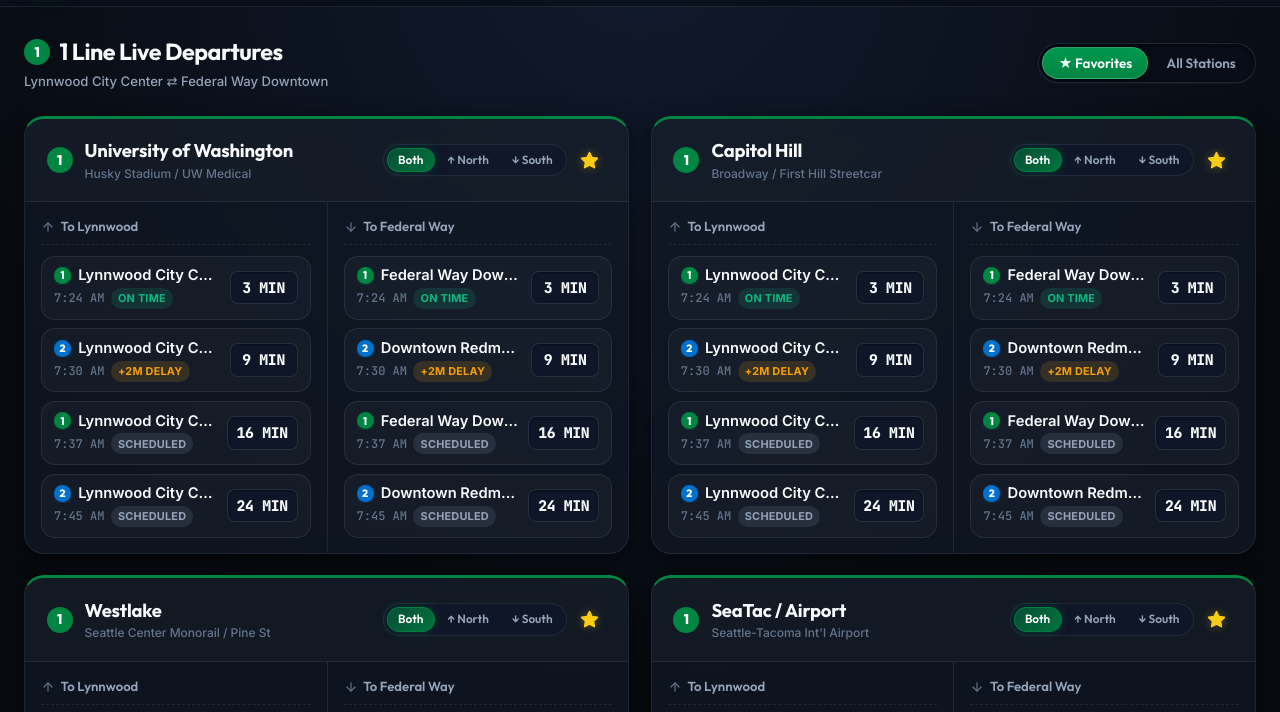
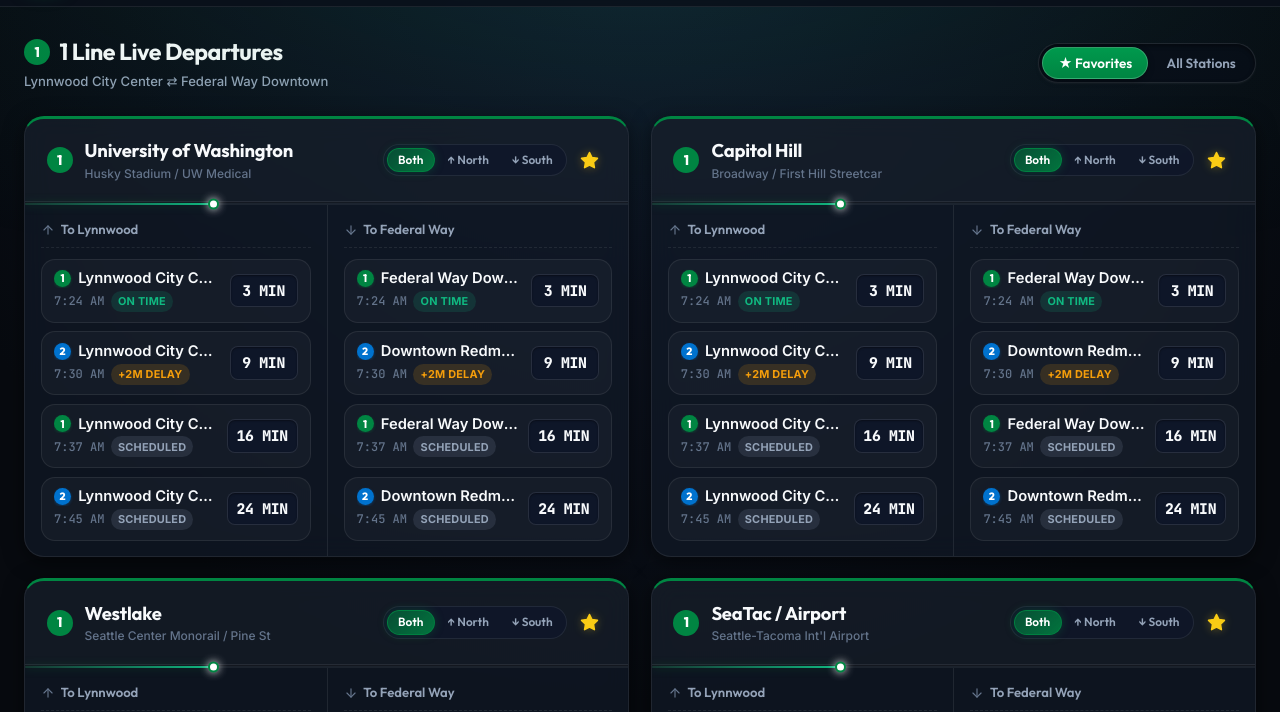
Before and after one commit to xuanmn/Seattle-Lightrail-Tracker, a website built with Vite: page index.html in a window 1280 px wide. Shown: the part 66-778 px from the top of the page. Built offline with nearby package versions, Linux system fonts and the light colour scheme; no server answers.

Commit message:
feat: add live train approach track animation and PWA manifest support

```diff
--- a/index.html
+++ b/index.html
@@ -12,6 +12,11 @@
   <meta name="theme-color" content="#0b0f17" />
   <meta name="apple-mobile-web-app-capable" content="yes" />
   <meta name="apple-mobile-web-app-status-bar-style" content="black-translucent" />
+  <meta name="apple-mobile-web-app-title" content="Link Tracker" />
+
+  <!-- Progressive Web App (PWA) -->
+  <link rel="manifest" href="./manifest.json" />
+  <link rel="apple-touch-icon" href="./icons/icon-192.svg" />
 
   <!-- Open Graph / Social Media Meta Tags -->
   <meta property="og:type" content="website" />
--- a/src/components/StationCard.ts
+++ b/src/components/StationCard.ts
@@ -19,6 +19,9 @@ export class StationCardComponent {
   private platformsEl!: HTMLElement;
   private platform1Container!: HTMLElement;
   private platform2Container!: HTMLElement;
+
+  private approachTrackWrap!: HTMLElement;
+  private approachBar!: HTMLElement;
 
   private directionFilter: StationDirectionFilter = 'both';
   private btnBoth!: HTMLButtonElement;
@@ -68,6 +71,7 @@ export class StationCardComponent {
   public setDirectionFilter(filter: StationDirectionFilter) {
     this.directionFilter = filter;
     this.updateDirectionFilterUI();
+    this.updateApproachTrack();
     this.callbacks.onDirectionFilterChange?.(this.station.id, filter);
   }
 
@@ -115,6 +119,8 @@ export class StationCardComponent {
       data.direction2.arrivals,
       data.direction2.platform.terminalDestination
     );
+
+    this.updateApproachTrack();
   }
 
   /**
@@ -139,6 +145,61 @@ export class StationCardComponent {
       if (row) {
         row.className = `departure-row ${badge.isNow ? 'arriving-soon' : ''}`;
       }
+    }
+
+    this.updateApproachTrack(now);
+  }
+
+  /**
+   * Updates the live approach track animation when a train is within 5 minutes.
+   */
+  private updateApproachTrack(now: number = (this.currentArrivals?.lastUpdated || Date.now())) {
+    if (!this.currentArrivals || !this.approachTrackWrap) return;
+
+    const candidateArrivals: TransitArrival[] = [];
+    if (this.directionFilter === 'both' || this.directionFilter === 'dir1') {
+      candidateArrivals.push(...(this.currentArrivals.direction1.arrivals || []));
+    }
+    if (this.directionFilter === 'both' || this.directionFilter === 'dir2') {
+      candidateArrivals.push(...(this.currentArrivals.direction2.arrivals || []));
+    }
+
+    if (candidateArrivals.length === 0) {
+      this.approachTrackWrap.classList.remove('active');
+      return;
+    }
+
+    let closestDiffMs = Infinity;
+    let closestArrival: TransitArrival | null = null;
+
+    for (const arr of candidateArrivals) {
+      const targetTime = arr.predictedDepartureTime || arr.scheduledDepartureTime;
+      const diff = targetTime - now;
+      if (diff > -25000 && diff < closestDiffMs) {
+        closestDiffMs = diff;
+        closestArrival = arr;
+      }
+    }
+
+    const APPROACH_WINDOW_MS = 5 * 60 * 1000; // 5 minutes
+
+    if (closestArrival && closestDiffMs <= APPROACH_WINDOW_MS) {
+      this.approachTrackWrap.classList.add('active');
+      const progress = Math.min(
+        100,
+        Math.max(0, ((APPROACH_WINDOW_MS - Math.max(0, closestDiffMs)) / APPROACH_WINDOW_MS) * 100)
+      );
+      this.approachBar.style.width = `${progress}%`;
+
+      const isLine2 =
+        closestArrival.routeName.includes('2') ||
+        closestArrival.destination.includes('Redmond') ||
+        closestArrival.destination.includes('Bellevue');
+
+      const isArriving = closestDiffMs <= 45000;
+      this.approachBar.className = `station-approach-bar ${isLine2 ? 'line-2-approach' : 'line-1-approach'} ${isArriving ? 'arriving-pulse' : ''}`;
+    } else {
+      this.approachTrackWrap.classList.remove('active');
     }
   }
 
@@ -345,6 +406,15 @@ export class StationCardComponent {
     this.platformsEl.appendChild(col2El);
 
     card.appendChild(header);
+
+    // Live Approach Track
+    this.approachTrackWrap = createElement('div', 'station-approach-track-wrap');
+    this.approachBar = createElement('div', 'station-approach-bar');
+    const approachTrain = createElement('div', 'station-approach-train');
+    this.approachBar.appendChild(approachTrain);
+    this.approachTrackWrap.appendChild(this.approachBar);
+    card.appendChild(this.approachTrackWrap);
+
     card.appendChild(this.platformsEl);
 
     this.setLoading();
--- a/src/main.ts
+++ b/src/main.ts
@@ -62,6 +62,7 @@ class TransitTrackerApp {
     this.settings = getSettings();
     this.activeLine = getActiveLine();
     this.pinnedIds = getPinnedStationIds();
+    document.body.dataset.activeLine = this.activeLine;
 
     this.initUI();
     this.setupVisibilityListener();
@@ -176,6 +177,7 @@ class TransitTrackerApp {
 
   private switchLine(line: TransitLineId) {
     this.activeLine = line;
+    document.body.dataset.activeLine = line;
     setActiveLine(line);
     this.header.setActiveLine(line);
     this.updateToolbarHeader();
--- a/src/styles/board.css
+++ b/src/styles/board.css
@@ -54,6 +54,77 @@
   justify-content: space-between;
   border-bottom: 1px solid var(--border-subtle);
   background: rgba(255, 255, 255, 0.02);
+}
+
+/* Live Approach Micro-Track (Active when train is <= 5 minutes away) */
+.station-approach-track-wrap {
+  width: 100%;
+  height: 3px;
+  background: rgba(255, 255, 255, 0.06);
+  position: relative;
+  overflow: visible;
+  display: none;
+  border-top: 1px solid rgba(0, 0, 0, 0.3);
+}
+
+.station-approach-track-wrap.active {
+  display: block;
+}
+
+.station-approach-bar {
+  height: 100%;
+  width: 0%;
+  border-radius: var(--radius-pill);
+  transition: width 0.9s linear;
+  position: relative;
+}
+
+.station-approach-bar.line-1-approach {
+  background: linear-gradient(90deg, rgba(0, 133, 66, 0.2) 0%, var(--st-green-light) 100%);
+  box-shadow: 0 0 10px var(--st-green-glow);
+}
+
+.station-approach-bar.line-2-approach {
+  background: linear-gradient(90deg, rgba(0, 114, 206, 0.2) 0%, var(--st-blue-light) 100%);
+  box-shadow: 0 0 10px var(--st-blue-glow);
+}
+
+.station-approach-train {
+  position: absolute;
+  right: -5px;
+  top: 50%;
+  transform: translateY(-50%);
+  width: 11px;
+  height: 11px;
+  border-radius: 50%;
+  background: #ffffff;
+  border: 2px solid var(--st-green);
+  box-shadow: 0 0 8px rgba(255, 255, 255, 0.9);
+  transition: border-color var(--transition-fast);
+}
+
+.station-approach-bar.line-2-approach .station-approach-train {
+  border-color: var(--st-blue);
+}
+
+.station-approach-bar.arriving-pulse .station-approach-train {
+  animation: train-bullet-pulse 1.1s cubic-bezier(0.4, 0, 0.6, 1) infinite;
+}
+
+@keyframes train-bullet-pulse {
+  0% { transform: translateY(-50%) scale(1); box-shadow: 0 0 4px #ffffff; }
+  50% { transform: translateY(-50%) scale(1.45); box-shadow: 0 0 12px var(--st-green-light); }
+  100% { transform: translateY(-50%) scale(1); box-shadow: 0 0 4px #ffffff; }
+}
+
+.station-approach-bar.line-2-approach.arriving-pulse .station-approach-train {
+  animation: train-bullet-pulse-blue 1.1s cubic-bezier(0.4, 0, 0.6, 1) infinite;
+}
+
+@keyframes train-bullet-pulse-blue {
+  0% { transform: translateY(-50%) scale(1); box-shadow: 0 0 4px #ffffff; }
+  50% { transform: translateY(-50%) scale(1.45); box-shadow: 0 0 12px var(--st-blue-light); }
+  100% { transform: translateY(-50%) scale(1); box-shadow: 0 0 4px #ffffff; }
 }
 
 .station-title-group {
--- a/src/styles/theme.css
+++ b/src/styles/theme.css
@@ -109,6 +109,31 @@ body {
   display: flex;
   flex-direction: column;
   overflow-x: hidden;
+  position: relative;
+}
+
+/* Dynamic Ambient Line Glow matching active transit line */
+body::before {
+  content: "";
+  position: fixed;
+  top: 0;
+  left: 0;
+  right: 0;
+  height: 520px;
+  pointer-events: none;
+  z-index: 0;
+  opacity: 0;
+  transition: opacity 0.5s cubic-bezier(0.16, 1, 0.3, 1), background 0.5s cubic-bezier(0.16, 1, 0.3, 1);
+}
+
+body[data-active-line="line-1"]::before {
+  background: radial-gradient(ellipse 90% 70% at 50% 0%, rgba(0, 133, 66, 0.15) 0%, rgba(0, 133, 66, 0.04) 55%, transparent 100%);
+  opacity: 1;
+}
+
+body[data-active-line="line-2"]::before {
+  background: radial-gradient(ellipse 90% 70% at 50% 0%, rgba(0, 114, 206, 0.15) 0%, rgba(0, 114, 206, 0.04) 55%, transparent 100%);
+  opacity: 1;
 }
 
 button {
```
Also changed, not shown: tests/pwa-and-card.test.ts (added, +130 -0 lines), public/icons/icon-192.svg (added), public/icons/icon-512.svg (added), public/manifest.json (added).
